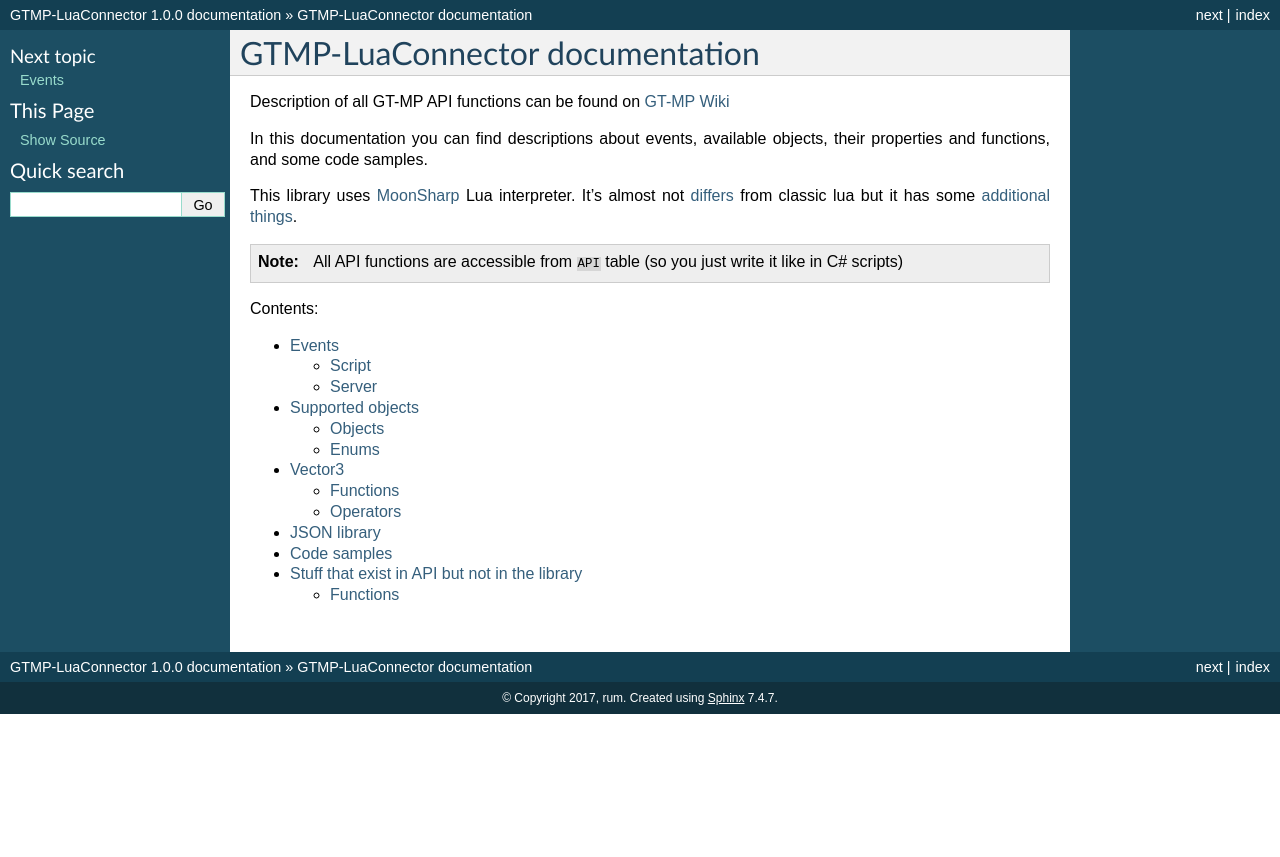
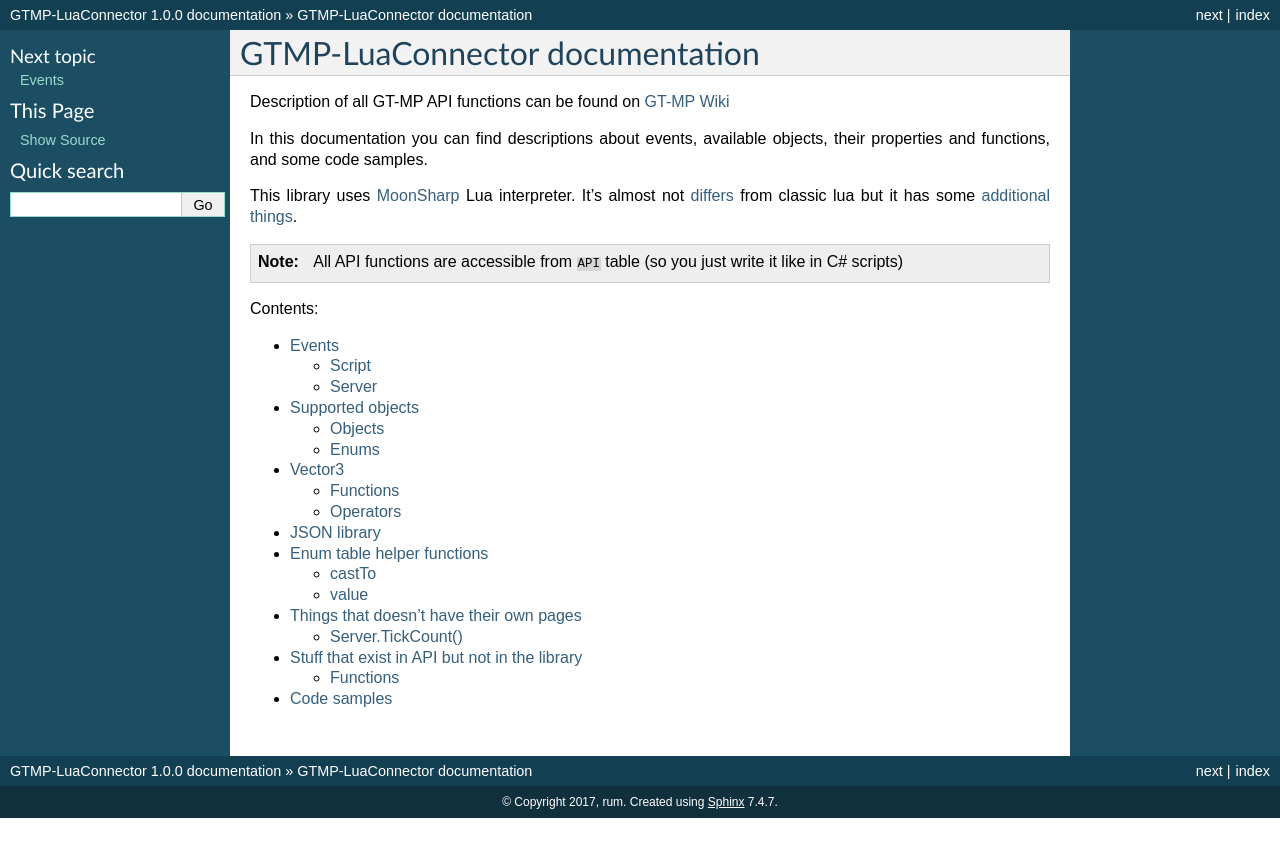
Before and after one commit to romgerman/LuaConnector-Documentation, a Sphinx documentation site: the page built from source/index.rst, in a window 1280 px wide. Shown: the top 857 px of the page. Built offline with Sphinx 7.4.7, drawn with Linux system fonts in a browser that asks for light colours.

Commit message:
Enum, dump pages

```diff
--- /dev/null
+++ b/source/dump.rst
@@ -0,0 +1,8 @@
+Things that doesn't have their own pages
+=============================================
+
+====================
+Server.TickCount()
+====================
+
+Returns server's tick count
--- a/source/index.rst
+++ b/source/index.rst
@@ -22,5 +22,7 @@
    objects
    vector3
    json
+   enum
+   dump
+   void
    samples
-   void
--- a/source/objects.rst
+++ b/source/objects.rst
@@ -116,6 +116,8 @@
 
 All enums exist in ``Enum`` table. So for example to access ped hash you need to write it like this ``Enum.PedHash.Chef``
 
+:doc:`Helper functions </enum>`
+
 ====================
 WeaponHash
 ====================
```
Also changed, not shown: other parts of source/objects.rst (+1 -1 lines), source/enum.rst (added, +51 -0 lines), source/void.rst (+4 -4 lines).
